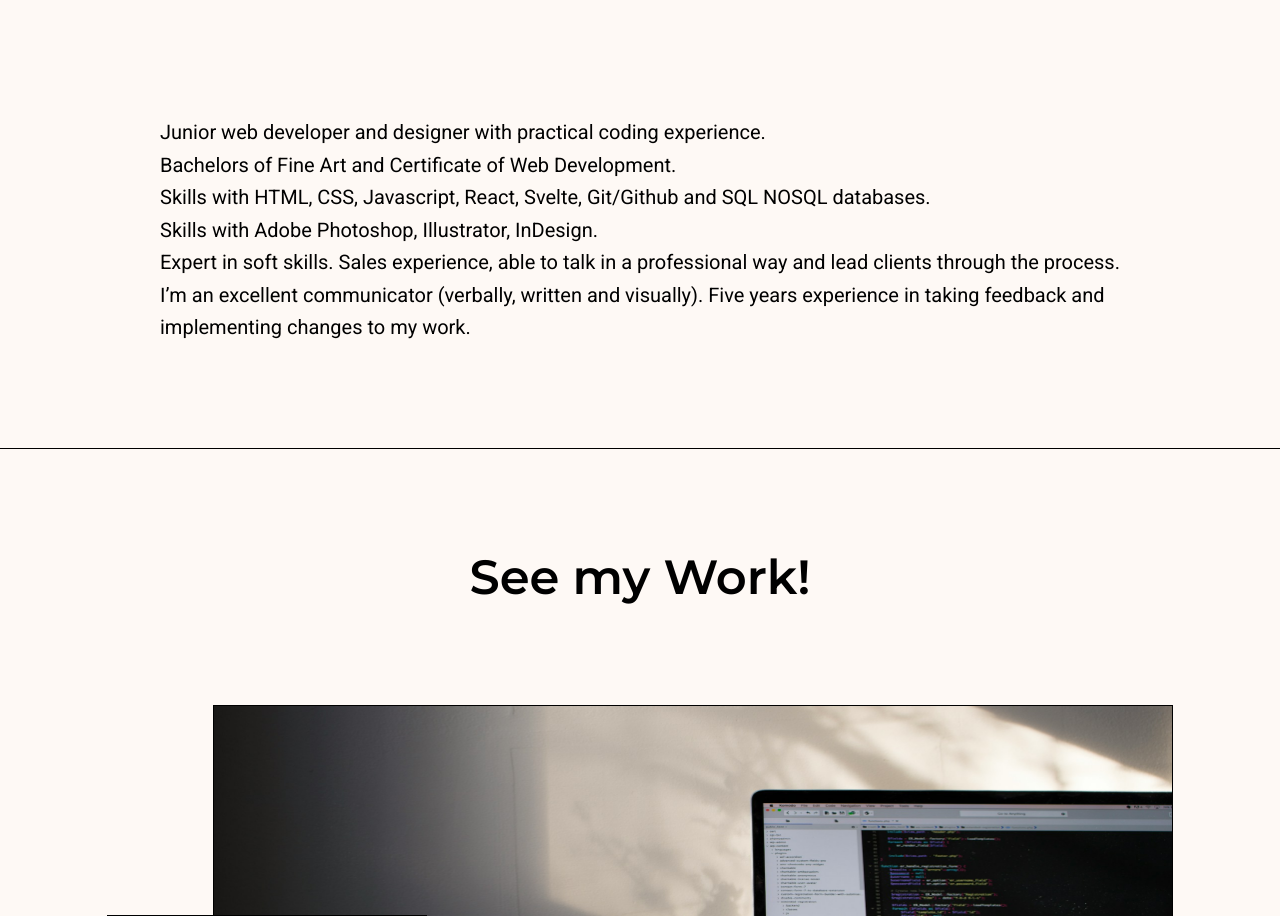
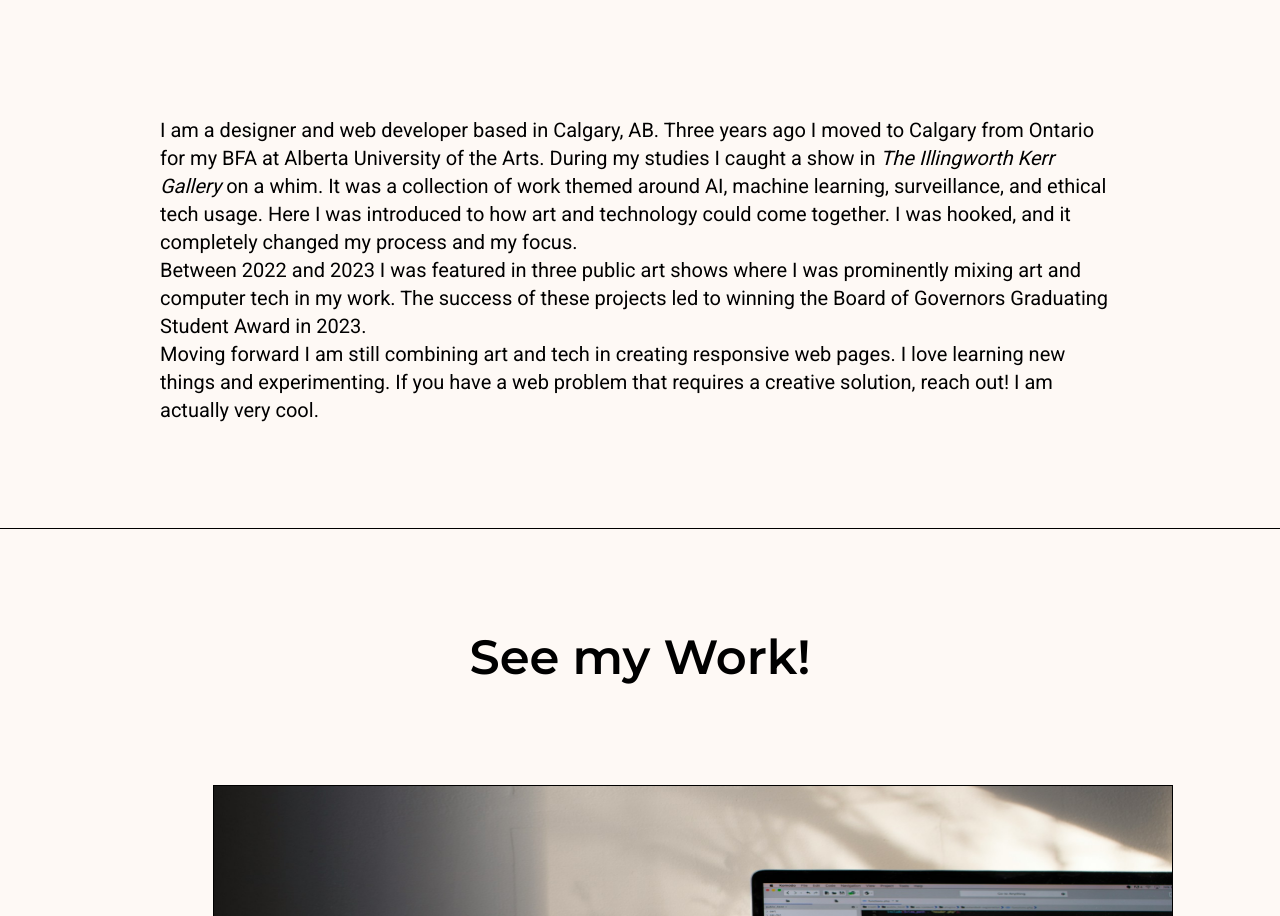
Before and after one commit to sydneyYYC/portfolio-2024, a SvelteKit app: page / in a window 1280 px wide. Shown: the part 918-1834 px from the top of the page. Built offline with nearby package versions, Linux system fonts and the light colour scheme; a web font is replaced by a local one.

Commit message:
changed about me text

```diff
--- a/src/routes/+page.svelte
+++ b/src/routes/+page.svelte
@@ -22,14 +22,19 @@
 <h2 class="text-5xl p-2 text-center my-[6rem]">About Me</h2>
 
 <div class="mx-[10rem] py-2 my-4 text-xl min-w-[40ch]" id="about">
-  <p class="leading-relaxed">Junior web developer and designer with practical coding experience. </p>
+  <p>
+    I am a designer and web developer based in Calgary, AB.
+    Three years ago I moved to Calgary from Ontario for my BFA at Alberta University of the Arts.
+    During my studies I caught a show in <em>The Illingworth Kerr Gallery</em> on a whim. It was a collection of work themed around AI, machine learning, surveillance, and ethical tech usage. Here I was introduced to how art and technology could come together. I was hooked, and it completely changed my process and my focus.
+  </p>
 
-  <p class="leading-relaxed">Bachelors of Fine Art and Certificate of Web Development.</p>
-  <p class="leading-relaxed">Skills with HTML, CSS, Javascript, React, Svelte, Git/Github and SQL NOSQL databases. </p>
+  <p>
+    Between 2022 and 2023 I was featured in three public art shows where I was prominently mixing art and computer tech in my work. The success of these projects led to winning the Board of Governors Graduating Student Award in 2023.
+  </p>
 
-  <p class="leading-relaxed">Skills with Adobe Photoshop, Illustrator, InDesign. </p>
-
-  <p class="leading-relaxed">Expert in soft skills. Sales experience, able to talk in a professional way and lead clients through the process. I’m an excellent communicator (verbally, written and visually). Five years experience in taking feedback and implementing changes to my work.</p>
+   <p>
+    Moving forward I am still combining art and tech in creating responsive web pages. I love learning new things and experimenting. If you have a web problem that requires a creative solution, reach out! I am actually very cool.
+  </p>
 </div>
 </section>
 <section id="projects">
```
